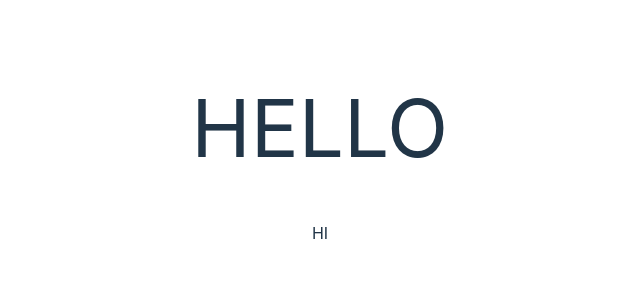
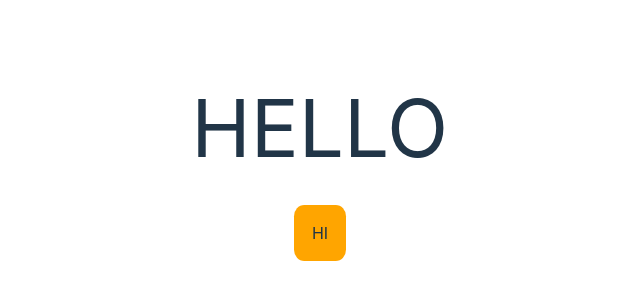
Before and after one commit to muhkyle17/learn-framer-motion, a React (Vite) app: page / in a window 1280 px wide. Shown: the part 220-520 px from the top of the page, without its empty margins (320-960 px from the left). Built offline with nearby package versions, Linux system fonts and the light colour scheme.

Commit message:
Add a background color to be able to see the border radius animation

```diff
--- a/src/App.jsx
+++ b/src/App.jsx
@@ -12,8 +12,10 @@ function App() {
         <p>HELLO</p>
       </motion.div>
       <motion.div
+        transition={{ duration: 2 }}
+        style={{ backgroundColor: 'orange' }}
         animate={{
-          scale: [1, 2, 2, 1, 1],
+          scale: [1, 2.2, 2.2, 1, 1],
           rotate: [0, 0, 270, 270, 0],
           borderRadius: ['20%', '20%', '50%', '50%', '20%'],
         }}>
```
